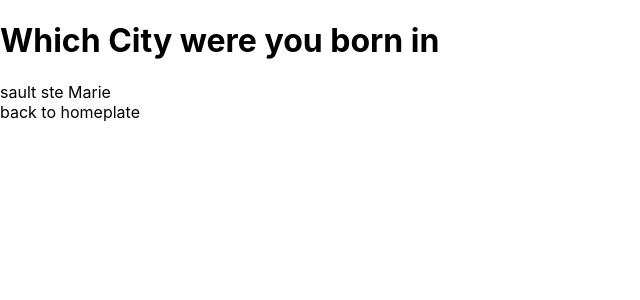
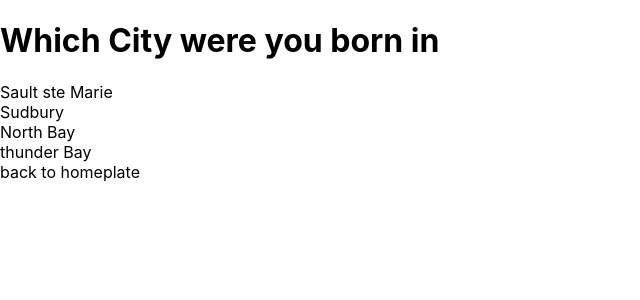
Before and after one commit to Mekatina65/twe, a Next.js app: page /Canada/Ontario in a window 1280 px wide. Shown: the top 300 px of the page, without its empty margins (0-640 px from the left). Built offline with nearby package versions, Linux system fonts and the light colour scheme.

Commit message:
add city

```diff
--- a/pages/Canada/Ontario/SaultsteMarie/index.js
+++ b/pages/Canada/Ontario/SaultsteMarie/index.js
@@ -1,7 +1,12 @@
+import Link from 'next/link'
 const City = () => {
     return (
+        <div className="logo">
+
 
         <h1>Welcome to Sault ste Marie</h1>
+        <Link href="/"><a>back to homeplate</a></Link>
+        </div>
      );
 }
 
--- a/pages/Canada/Ontario/index.js
+++ b/pages/Canada/Ontario/index.js
@@ -4,7 +4,10 @@ const ThirdBase = () => {
 
         <div className="logo">
             <h1>Which City were you born in</h1>
-            <Link href="../Canada/Ontario/SaultsteMarie"><a>sault ste Marie</a></Link> <br />
+            <Link href="../Canada/Ontario/SaultsteMarie"><a>Sault ste Marie</a></Link> <br />
+            <Link href="../Canada/Ontario/SaultsteMarie"><a>Sudbury</a></Link> <br />
+            <Link href="../Canada/Ontario/SaultsteMarie"><a>North Bay</a></Link> <br />
+            <Link href="../Canada/Ontario/SaultsteMarie"><a>thunder Bay</a></Link> <br />
             <Link href="/"><a>back to homeplate</a></Link>
         </div>
      );
--- a/pages/Canada/index.js
+++ b/pages/Canada/index.js
@@ -5,6 +5,9 @@ const SecondBase = () => {
         <div className="logo">
             <h1>Which Province were you born in</h1>
             <Link href="../Canada/Ontario"><a>Ontario</a></Link> <br />
+            <Link href="../Canada/Ontario"><a>Manitoa</a></Link> <br />
+            <Link href="../Canada/Ontario"><a>Alberta</a></Link> <br />
+            <Link href="../Canada/Ontario"><a>Nova Scotia</a></Link> <br />
             <Link href="/"><a>back to homeplate</a></Link>
         </div>
      );
--- a/pages/index.js
+++ b/pages/index.js
@@ -4,8 +4,8 @@ const HomePlate = () => {
 
     <div className="logo">
       <h1>Which Country were you born in</h1>
-      <Link href="../Canada"><a>Canada</a></Link>
-      <Link href="../Canada"><a>United States</a></Link>
+      <Link href="../Canada"><a>Canada</a></Link> <br />
+      <Link href="../Canada"><a>United States</a></Link> <br />
       <Link href="../Canada"><a>Mexico</a></Link>
     </div>
    );
```
